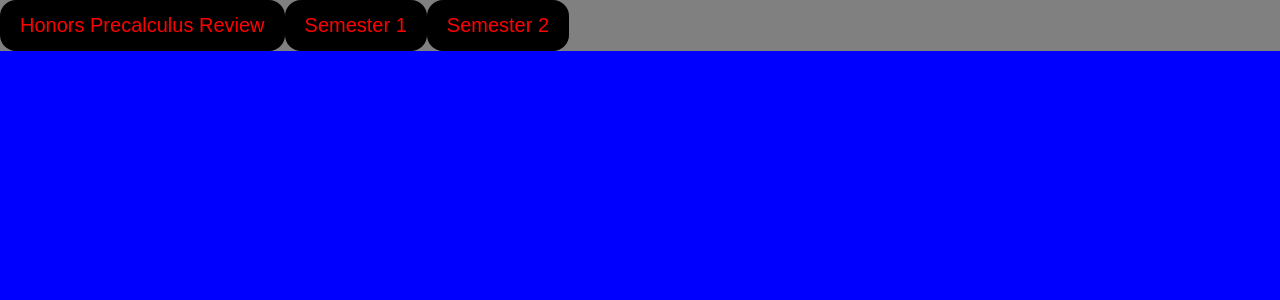
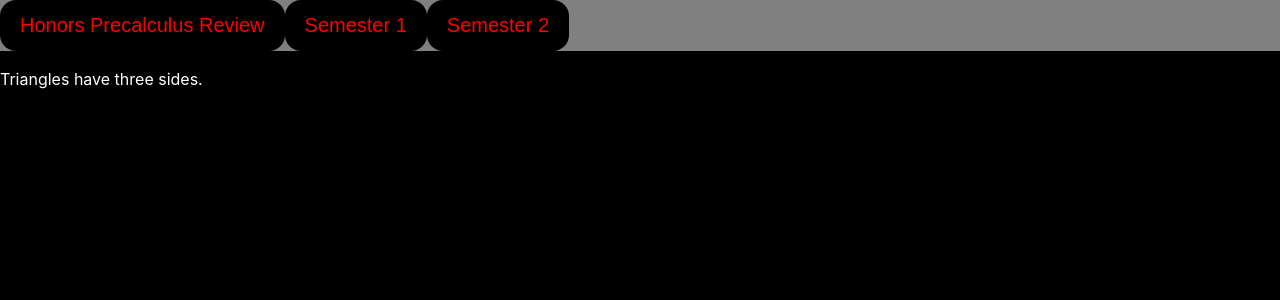
Before and after one commit to ds797/redwood, a React (Create React App) app: page / in a window 1280 px wide. Shown: the top 300 px of the page. Built offline with nearby package versions, Linux system fonts and the light colour scheme.

Commit message:
Add pages with content

```diff
--- /dev/null
+++ b/src/components/Item.js
@@ -0,0 +1,10 @@
+const Item = ({ content }) => {
+	return (
+		<main>
+			<h2>{content.title ?? 'No title provided'}</h2>
+			<p>{content.content ?? 'No content provided'}</p>
+		</main>
+	);
+}
+
+export default Item;
--- a/src/components/Page.css
+++ b/src/components/Page.css
@@ -1,3 +1,3 @@
 main {
-	background: blue;
+	background: black;
 }
--- a/src/components/Page.js
+++ b/src/components/Page.js
@@ -1,12 +1,10 @@
+import Item from './Item.js';
 import './Page.css';
 
-export const Page = ({ semester = 1 }) => {
+export const Page = ({ key = 0, content = [{ key: 0, title: 'Triangles', content: 'Triangles have three sides.' }] }) => {
 	return (
-		<main>
-			{	semester === 1
-			?	<p>Testing 1</p>
-			: <p>Testing 2</p>
-			}
+		<main style={{ background: 'black', color: 'white' }}>
+			<Item content={content[key] ?? { title: 'No page found! :(', content: 'Try navigating to another page.' }} />
 		</main>
 	);
 }
```
